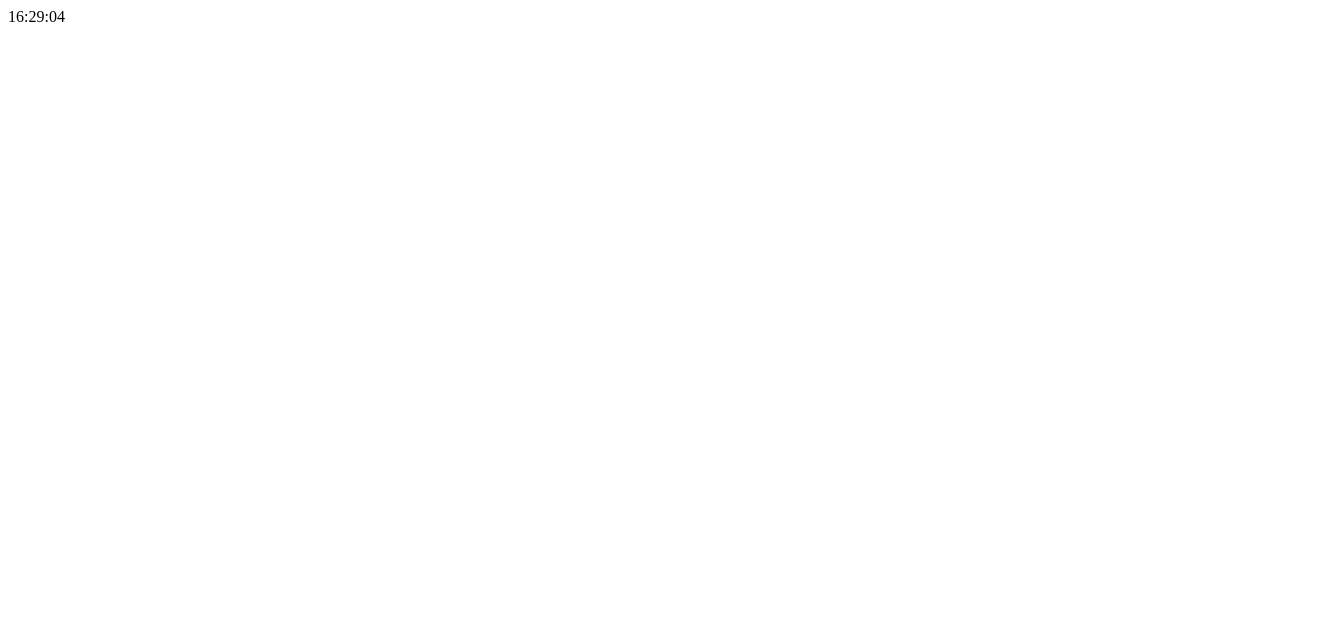
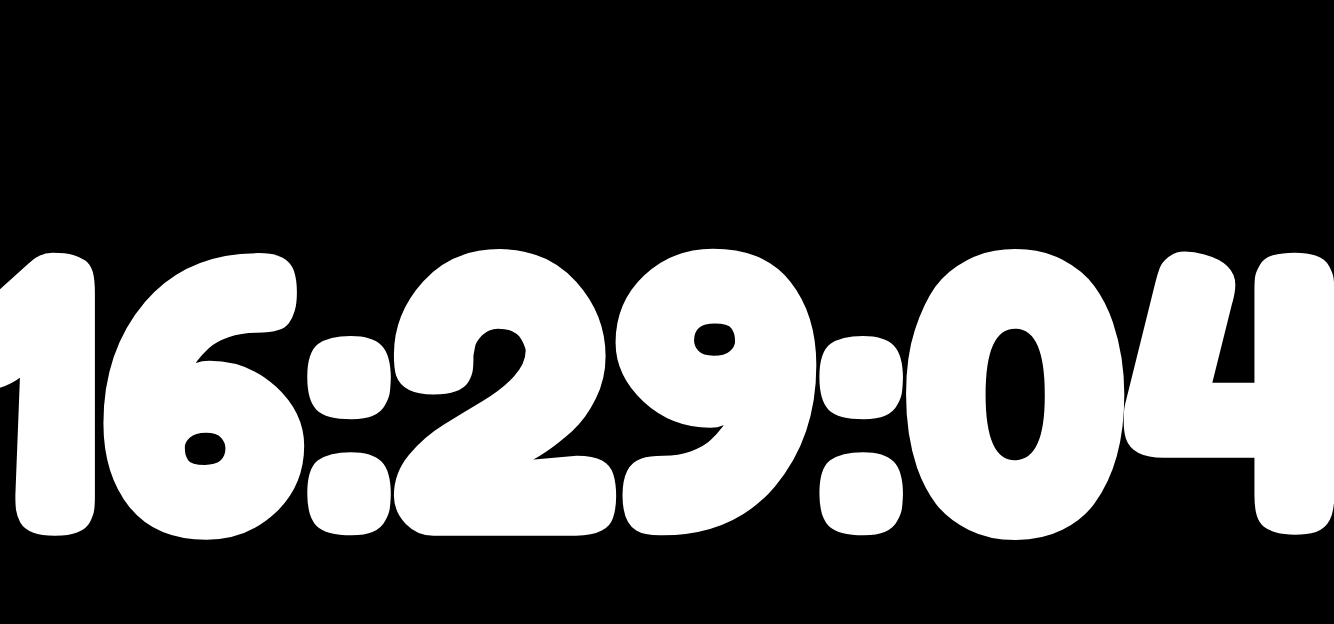
Before and after one commit to calebrub/clock-ish, a plain HTML site: page index.html in a window 1280 px wide. Shown: the whole page, 1334 px wide, since content can reach past the window. Drawn offline with Linux system fonts and the light colour scheme.

Commit message:
added styles

```diff
--- a/index.html
+++ b/index.html
@@ -4,6 +4,7 @@
     <meta charset="UTF-8">
     <meta http-equiv="X-UA-Compatible" content="IE=edge">
     <meta name="viewport" content="width=device-width, initial-scale=1.0">
+    <link rel="stylesheet" href="./styles/css.css">
     <title>Home</title>
 </head>
 <body>
--- a/styles/css.css
+++ b/styles/css.css
@@ -1,5 +1,19 @@
+@import url('https://fonts.googleapis.com/css2?family=Fredoka+One&display=swap');
 *{
     margin: 0px;
     padding: 0px;
     box-sizing: border-box;
 }
+body{
+    height: 100vh;
+    display: flex;
+    justify-content: center;
+    align-items: center;
+    background-color: black;
+    color: #fff;
+}
+span{
+    font-size: 364px;
+    font-weight: bold;
+    font-family: 'Fredoka One', cursive;
+}
```
